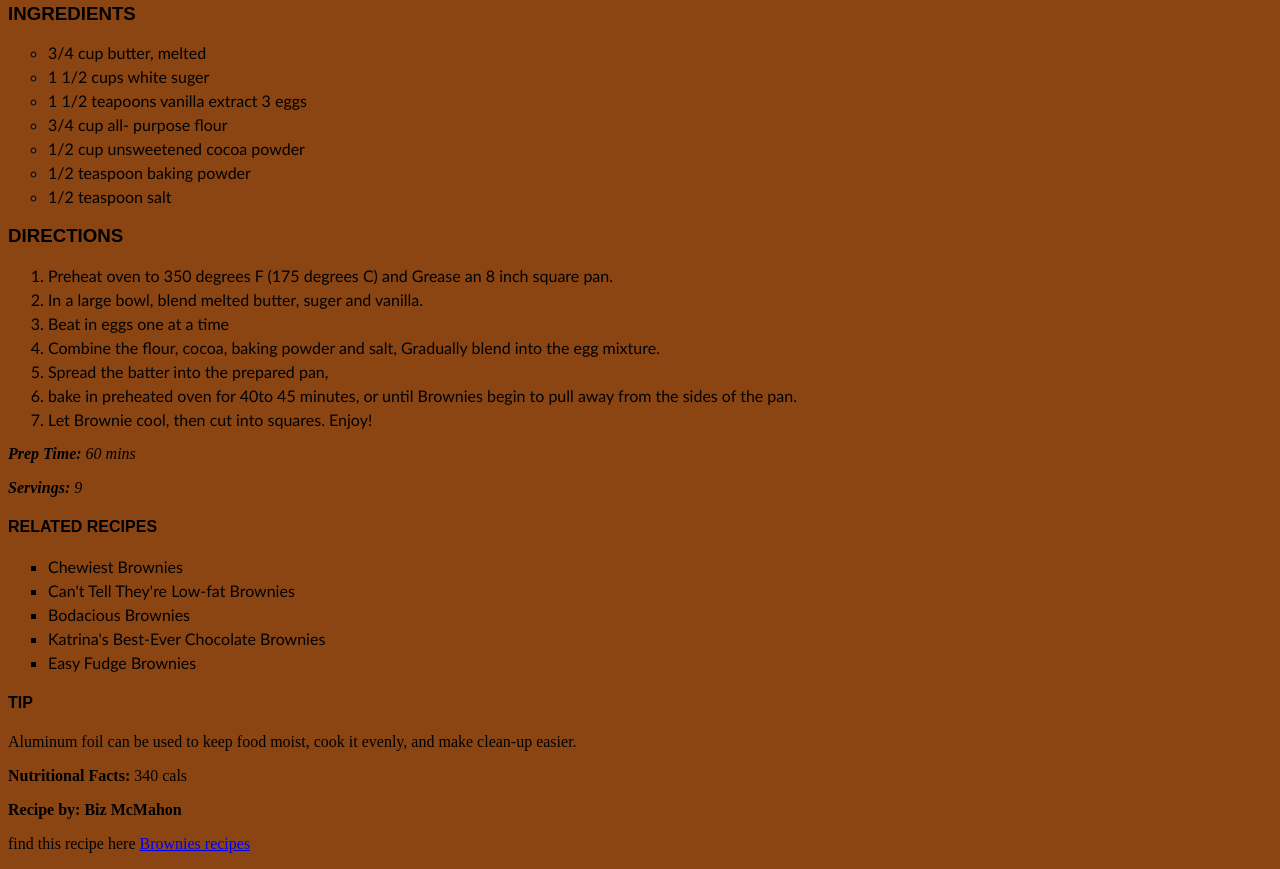
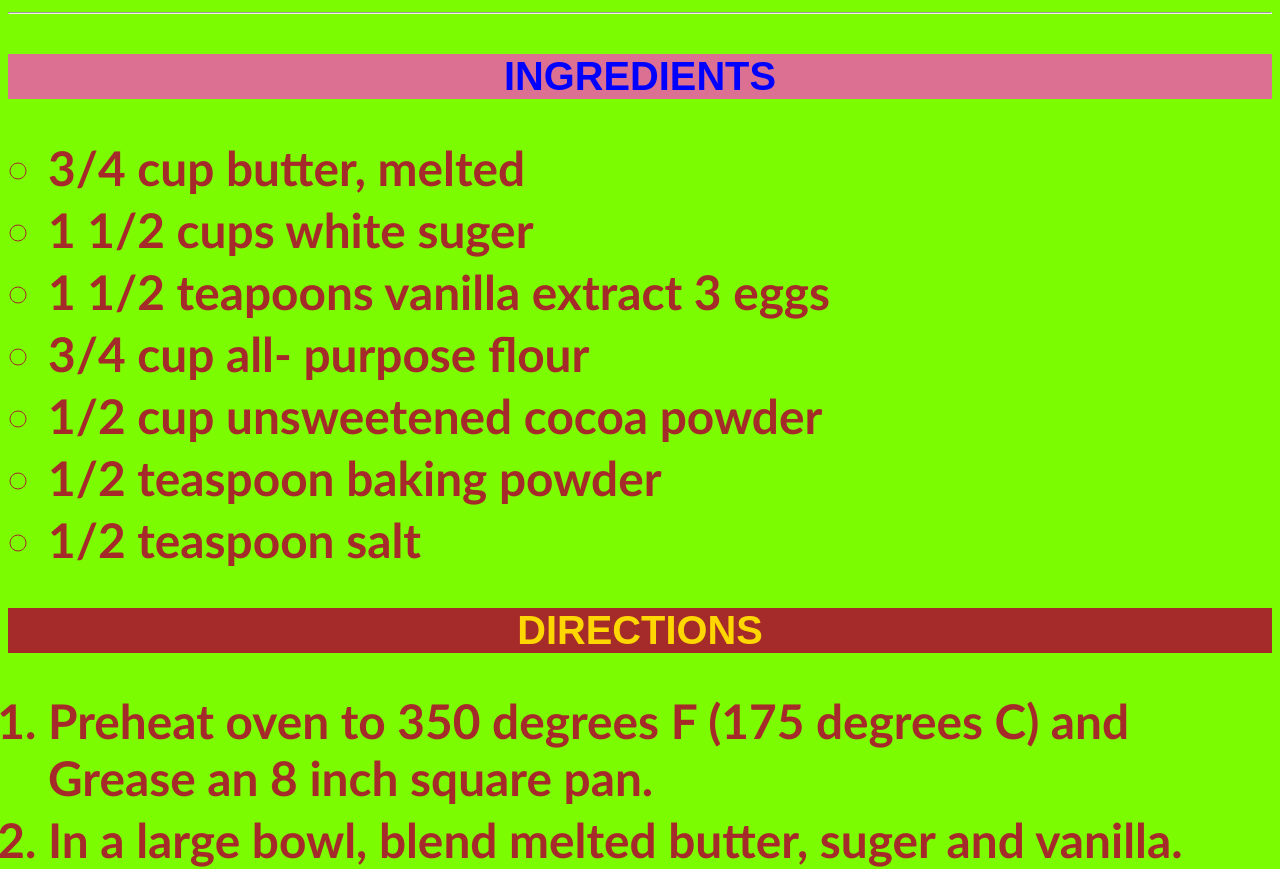
Before and after one commit to NoellaFomum/browniesProject, a plain HTML site: page index.html in a window 1280 px wide. Shown: the part 406-1275 px from the top of the page. Drawn offline with Linux system fonts and the light colour scheme.

Commit message:
Add files via upload
 update with CSS selectors.

```diff
--- a/css/style.css
+++ b/css/style.css
@@ -1,13 +1,12 @@
 body {
-    background-color: saddlebrown;
+    background-color:lawngreen;
 }
 h1 {
 font-family: sans-serif;
 text-align: center;
-}
-h2, h3, h4, h5, h6 {
 font-family: sans-serif;
 text-transform: uppercase;
+
 }
 img {display: block;
     width: 250px;
@@ -15,8 +14,44 @@ img {display: block;
     margin-right: auto;
     border-radius: 50%;
 }
-
+a[target] {
+    font-size: xx-large;
+}
+a[target="_blank"] {
+    border: 5px solid purple;
+}
 li {
     font-family: Calibri, sans-serif;
     margin-bottom: 5px;
+    color: brown;
 }
+*{
+    font-family: Verdana, Geneva, Tahoma, sans-serif;
+color: black;
+font-size:larger;
+font-weight: bold;
+}
+#para{
+    color: black;
+}
+
+.my-para {
+    color: blue;
+}
+h2 {
+    font-family: sans-serif;
+    text-align:center;
+    font-family: sans-serif;
+    text-transform: uppercase;
+}
+
+span, h4, .my-para, #para { background-color: palevioletred;}
+
+h3 {
+    font-family: sans-serif;
+    text-align:center;
+    font-family: sans-serif;
+    text-transform: uppercase;
+    background-color: brown;
+    color: gold;
+}
--- a/index.html
+++ b/index.html
@@ -8,13 +8,13 @@
 </head>
 <body>
     <header>
-        <p> <h1>Deep Dish Brownies</h1></p>
+      <p><h1 id="para">Deep Dish Brownies</h1></p>
    <img src="img/1041605-deep-dish-brownies-Diane-S-4x3-1-239094585d7d45a1ab814f282dd07a28.webp" height="300px" width="500px" alt="">
 </header>
 <hr>
 <main>
 <section>
-    <p><h3>Ingredients</h3></p>
+    <p><h2 class="my-para">Ingredients</h2></p>
     <ul type="circle">
         <li>3/4 cup butter, melted</li>
         <li>1 1/2 cups white suger</li>
@@ -24,49 +24,52 @@
         <li>1/2 teaspoon baking powder</li>
         <li>1/2 teaspoon salt</li>
     </ul>
-    <p> <h3>Directions</h3></p>
+
+    <p><h3>Directions</h3></p>
 
     <ol type="1">
-        <li>Preheat oven to 350 degrees F (175 degrees C) and Grease an 8 inch square pan.</li>
+        <li >Preheat oven to 350 degrees F (175 degrees C) and Grease an 8 inch square pan.</li>
         <li>In a large bowl, blend melted butter, suger and vanilla.</li>
         <li>Beat in eggs one at a time</li>
         <li>Combine the flour, cocoa, baking powder and salt, Gradually blend into the egg mixture.</li>
         <li>Spread the batter into the prepared pan,</li>
-        <li>bake in preheated oven for 40to 45 minutes, or until Brownies begin to pull away from the sides of the pan.</li>
+        <li>bake in preheated oven for 40 to 45 minutes, or until Brownies begin to pull away from the sides of the pan.</li>
         <li>Let Brownie cool, then cut into squares. Enjoy!</li>
     </ol>
-
+    <hr>
     <i>
-         <p>
+          <p>
             <span> <b>Prep Time:</b></span>
             <span>60 mins</span>
-        </p>
-        <p>
+          </p>
+          <p>
          <span> <b>Servings:</b></span>
          <span>9</span>
-       </p>
+        </p>
     </i>
 </section>
 </main>
+
 <aside>
-    <p> <h4>RELATED RECIPES</h4></p>
+    <P><h4>RELATED RECIPES</h4></p>
     <ul type="square">
     <li>Chewiest Brownies</li>
     <li>Can't Tell They're Low-fat Brownies</li>
     <li>Bodacious Brownies</li>
     <li>Katrina's Best-Ever Chocolate Brownies</li>
     <li>Easy Fudge Brownies</li>
-</ul>
+   </ul>
+
    </aside>
 
 <article>
-    <p><h4>Tip</h4></p>
+  <p><h5>Tip</h5></p>
     <p>Aluminum foil can be used to keep food moist, cook it evenly, and make clean-up easier.</p>
 
-    <p>
+
         <span> <b>Nutritional Facts:</b></span>
         <span>340 cals</span>
-    </p>
+
 </article>
 
 <footer>
@@ -74,7 +77,7 @@
    <span> <strong>Biz McMahon</strong></span>
    <p>
     <span>find this recipe here</span>
-    <a href="http://allrecipes.com/recipe/11063/deep-dish-brownies">Brownies recipes</a>
+    <a href="http://allrecipes.com/recipe/11063/deep-dish-brownies" target="_blank">Brownies recipes</a>
 </p>
 </footer>
 </body>
```
